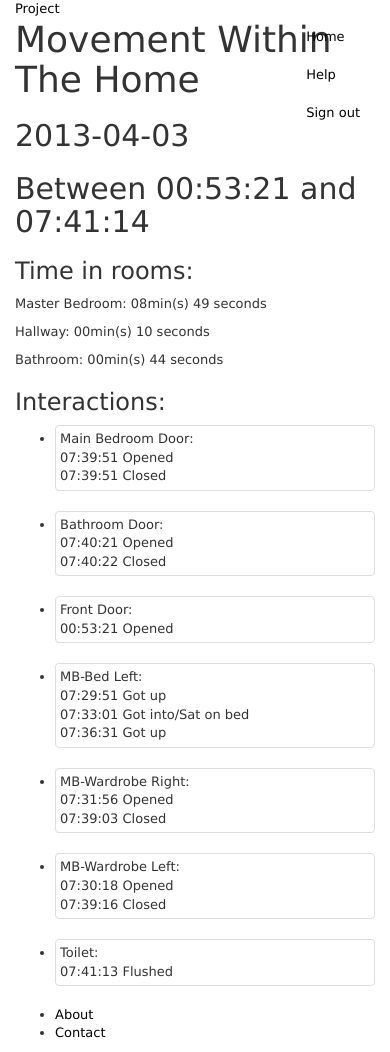
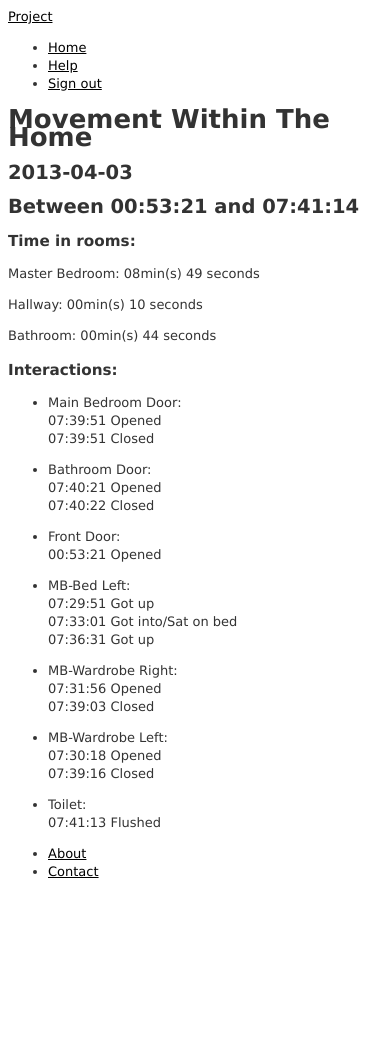
Before and after one commit to MichaelRoss/Project, a Rails app: page /sensor_data in a window 390 px wide. After the commit the page ends 878 px from the top, so only its background shows below. Run offline with Rails 7, Linux system fonts and the light colour scheme; a user stored in the database is signed in; data comes from the database, SQL or seed files in the repository; tables that the repository leaves empty hold one stand-in row (values such as "Sample post"); style sheets or scripts are compiled from the project's sources; parts of the project's set-up code (start-up, migrations or seed data) failed here and were passed over; some libraries are stand-ins or nearby versions.

Commit message:
trying out css for phone

```diff
--- a/app/assets/stylesheets/mobile.css.scss
+++ b/app/assets/stylesheets/mobile.css.scss
@@ -1,2 +1,175 @@
 @import "bootstrap";
 @import "bootstrap-responsive";
+
+.thumbnail{
+border: none;
+box-shadow: none;
+line-height:1.5;
+}
+
+.table{
+table-layout:fixed
+}
+
+
+
+/* mixins, variables, etc. */
+
+$grayMediumLight: #eaeaea;
+
+@mixin box_sizing {
+  -moz-box-sizing: border-box;
+  -webkit-box-sizing: border-box;
+  box-sizing: border-box;
+}
+
+/* universal */
+
+html {
+  overflow-y: scroll;
+}
+
+body {
+  padding-top: 60px;
+}
+
+section {
+  overflow: auto;
+}
+
+textarea {
+  resize: vertical;
+}
+
+.center {
+  text-align: center;
+  h1 {
+    margin-bottom: 10px;
+  }
+}
+
+/* forms */
+
+@mixin box_sizing {
+  -moz-box-sizing: border-box;
+  -webkit-box-sizing: border-box;
+  box-sizing: border-box;
+}
+
+input, textarea, select, .uneditable-input {
+  border: 1px solid #bbb;
+  width: 100%;
+  padding: 10px;
+  height: auto !important;
+  margin-bottom: 15px;
+  @include box_sizing;
+}
+
+#error_explanation {
+  color: #f00;
+  ul {
+    list-style: none;
+    margin: 0 0 18px 0;
+  }
+}
+
+.field_with_errors {
+  @extend .control-group;
+  @extend .error;
+ }
+
+/* typography */
+
+h1, h2, h3, h4, h5, h6 {
+  line-height: 1;
+}
+
+h1 {
+  font-size: 3em;
+  letter-spacing: -2px;
+  margin-bottom: 30px;
+  text-align: center;
+}
+
+h2 {
+  font-size: 1.7em;
+  letter-spacing: -1px;
+  margin-bottom: 30px;
+  text-align: center;
+  font-weight: normal;
+  color: $grayLight;
+}
+
+p {
+  font-size: 1.1em;
+  line-height: 1.7em;
+}
+
+/* miscellaneous */
+
+.debug_dump {
+  clear: both;
+  float: left;
+  width: 100%;
+  margin-top: 45px;
+  @include box_sizing;
+}
+
+/* header */
+
+#logo {
+  float: left;
+  margin-right: 10px;
+  font-size: 1.7em;
+  color: white;
+  text-transform: uppercase;
+  letter-spacing: -1px;
+  padding-top: 9px;
+  font-weight: bold;
+  line-height: 1;
+  &:hover {
+    color: white;
+    text-decoration: none;
+  }
+}
+
+/* footer */
+
+footer {
+  margin-top: 45px;
+  padding-top: 5px;
+  border-top: 1px solid $grayMediumLight;
+  color: $grayLight;
+  a {
+    color: $gray;
+    &:hover {
+      color: $grayDarker;
+    }
+  }
+  small {
+    float: left;
+  }
+  ul {
+    float: right;
+    list-style: none;
+    li {
+      float: left;
+      margin-left: 10px;
+    }
+  }
+}
+
+  /* users index */
+
+  .users {
+    list-style: none;
+    margin: 0;
+    li {
+      overflow: auto;
+      padding: 10px 0;
+      border-top: 1px solid $grayLighter;
+      &:last-child {
+        border-bottom: 1px solid $grayLighter;
+      }
+    }
+  }
```
